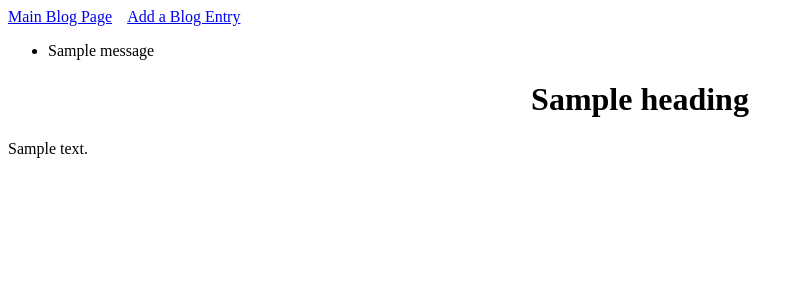
After one commit to tjlandwehr/blogz, a Flask app: template templates/post.html in a window 1280 px wide. The commit adds this page. Shown: the top 300 px of the page, without its empty margins (0-804 px from the left). Run offline with Flask 2, Linux system fonts and the light colour scheme; the template is opened without the code that fills it: most values are stand-ins (such as "Sample title", 1, 10 or a date in 2020); one stand-in notice (Sample message) is shown.

Commit message:
Created post.html which acts as the template for individual posts. Add links for each blog title in /blog which links to the individual post.

```diff
--- a/main.py
+++ b/main.py
@@ -27,6 +27,16 @@ def get_current_blogs():
 
 @app.route('/blog')
 def show_blogs():
+    blog_post_value = request.args.get('id')
+    if blog_post_value:
+        blog = Blog.query.get(blog_post_value)
+        if not blog:
+            error = "{0} is not a valid blog post ID.".format(blog_post_value)
+            flash(error, "flashes")
+            return render_template('blog.html', title="Build A Blog", heading="Build a Blog", blogs=get_current_blogs())
+        else:
+            return render_template('post.html', title=blog.title, heading=blog.title, body=blog.body)
+
     return render_template('blog.html', title="Build A Blog", heading="Build a Blog", blogs=get_current_blogs())
 
 @app.route('/newpost', methods=['POST', 'GET'])
--- a/templates/base.html
+++ b/templates/base.html
@@ -17,7 +17,13 @@
         &nbsp;&nbsp;
         <a href='/newpost'>Add a Blog Entry</a>
     </nav>
-
+    {% with messages = get_flashed_messages(with_categories=True) %}
+        <ul>
+        {% for category,message in messages %}
+            <li class="{{category}}">{{message}}</li>
+        {% endfor %}
+        </ul>
+    {% endwith %}
     <h1 style="text-align:center;">{{heading}}</h1>
 
     {% block content %}
--- a/templates/blog.html
+++ b/templates/blog.html
@@ -6,7 +6,7 @@
     <p>No blog posts yet!</p>
 {% else %}
     {% for blog in blogs %}
-    <h2>{{blog.title}}</h2>
+    <h2><a href="/blog?id={{blog.id}}" alt="Blog Post: {{blog.title}}" title="{{blog.title}}" >{{blog.title}}</a></h2>
     <p>{{blog.body}}</p>
     <hr />
     {% endfor %}
--- /dev/null
+++ b/templates/post.html
@@ -0,0 +1,7 @@
+{% extends "base.html" %}
+
+{% block content %}
+
+<p>{{body}}</p>
+
+{% endblock %}
```
